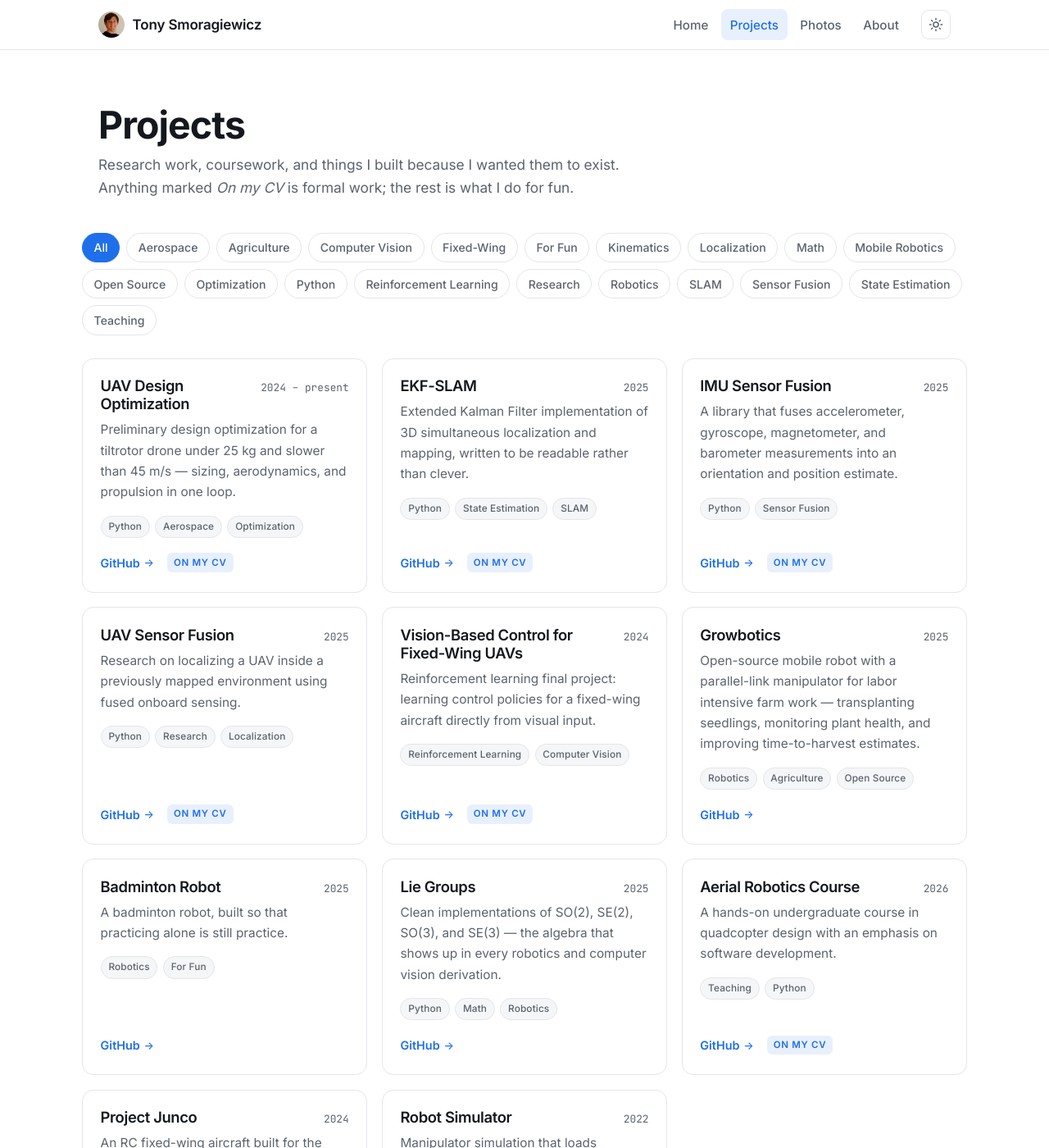
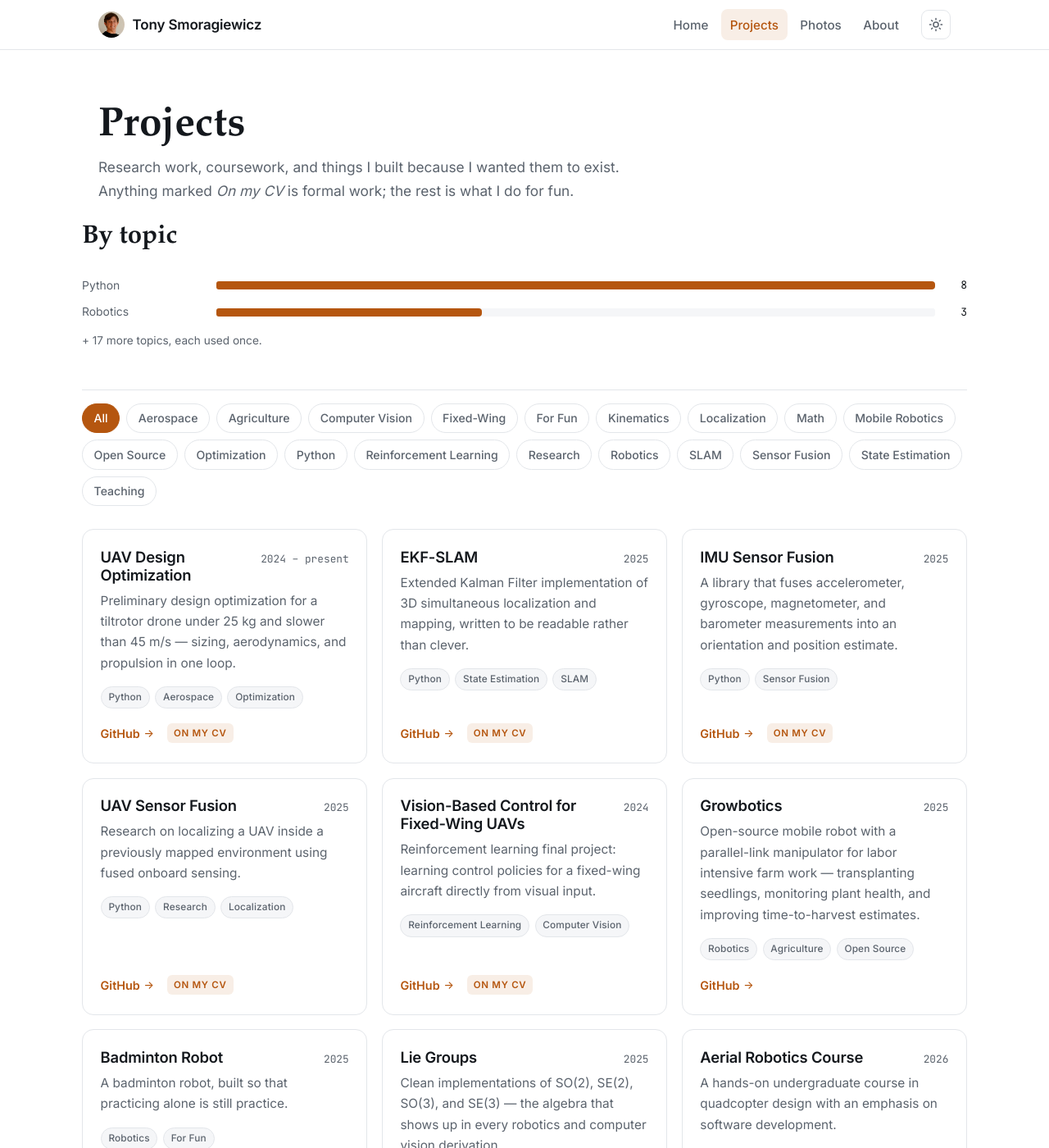
Before and after one commit to Tsmorz/Tsmorz.github.io, a Jekyll site: the page built from projects.md, in a window 1280 px wide and 1400 px high. Shown: the whole window at 82% size. Built offline with Jekyll 4.4.1, drawn with Linux system fonts in a browser that asks for light colours; some web fonts are replaced.

Commit message:
Refresh visual identity and add a real project-topic chart
Swaps the generic GitHub-blue accent for a warm copper/amber (verified
>=4.5:1 text contrast in both themes), pairs the existing STIX Two Text
(already loaded for the hero's math glyphs) as a serif display face for
h1/h2, and reworks a few spots that read as generic AI-template output:
the hero's green-dot "status" badge becomes a mono-font lat/long
readout for Munich, and project cards trade the shadow-lift hover for
a quieter accent-border treatment.

Also adds a "By topic" bar chart to /projects/, computed entirely at
build time from _data/projects.yml via Liquid — no JS, no fake stats.
Per dataviz's color-formula.md, it's one measure across nominal
categories, so every bar uses the same accent hue rather than a
value ramp. Tags used only once are folded into a text note instead of
an "Other" bar: several projects carry more than one one-off tag, so
summing them isn't a project count, and plotting it on the same axis
as the real per-project bars would invent a comparison that isn't
in the data.

Verified with headless-Chrome screenshots (light/dark, desktop/mobile)
and a LiquidJS render of the chart against the real project data, since
Jekyll can't run locally here (system Ruby is 2.6, needs 2.7+).

Co-Authored-By: Claude Sonnet 5 <noreply@anthropic.com>

```diff
--- /dev/null
+++ b/_includes/topic-chart.html
@@ -0,0 +1,58 @@
+{%- comment -%}
+  Horizontal bar chart of project count by tag, computed at build time from
+  include.projects. One measure across nominal categories, so every bar takes
+  the same accent hue (a value-ramp on nominal categories misencodes them) —
+  see /dataviz's color-formula.md. Tags used only once are noted as a count
+  below the chart rather than drawn as a bar: a project can carry several
+  one-off tags, so summing them isn't a project count and plotting it on the
+  same axis as the real per-project bars would invent a comparison that isn't
+  in the data.
+{%- endcomment -%}
+{%- assign items = include.projects -%}
+{%- assign tag_str = "" -%}
+{%- for project in items -%}
+  {%- assign joined = project.tags | join: "|" -%}
+  {%- assign tag_str = tag_str | append: "|" | append: joined -%}
+{%- endfor -%}
+{%- assign all_tokens = tag_str | split: "|" -%}
+{%- assign tag_names = all_tokens | uniq | sort -%}
+
+{%- assign max_count = 0 -%}
+{%- assign one_off_count = 0 -%}
+{%- for t in tag_names -%}
+  {%- if t != "" -%}
+    {%- assign n = 0 -%}
+    {%- for tok in all_tokens -%}{%- if tok == t -%}{%- assign n = n | plus: 1 -%}{%- endif -%}{%- endfor -%}
+    {%- if n >= 2 -%}
+      {%- if n > max_count -%}{%- assign max_count = n -%}{%- endif -%}
+    {%- else -%}
+      {%- assign one_off_count = one_off_count | plus: 1 -%}
+    {%- endif -%}
+  {%- endif -%}
+{%- endfor -%}
+
+{%- if max_count > 0 -%}
+<div class="chart-bars" role="img" aria-label="Number of projects tagged with each recurring topic, most common first">
+  {%- for want in (1..max_count) reversed -%}
+    {%- for t in tag_names -%}
+      {%- if t != "" -%}
+        {%- assign n = 0 -%}
+        {%- for tok in all_tokens -%}{%- if tok == t -%}{%- assign n = n | plus: 1 -%}{%- endif -%}{%- endfor -%}
+        {%- if n == want and n >= 2 -%}
+          {%- assign pct = n | times: 100 | divided_by: max_count | floor -%}
+          <div class="chart-row">
+            <span class="chart-label">{{ t }}</span>
+            <span class="chart-track">
+              <span class="chart-bar" style="width: {{ pct }}%" title="{{ t }} — {{ n }} projects"></span>
+            </span>
+            <span class="chart-value">{{ n }}</span>
+          </div>
+        {%- endif -%}
+      {%- endif -%}
+    {%- endfor -%}
+  {%- endfor -%}
+</div>
+{%- if one_off_count > 0 -%}
+<p class="chart-note">+ {{ one_off_count }} more topic{% if one_off_count != 1 %}s{% endif %}, each used once.</p>
+{%- endif -%}
+{%- endif -%}
--- a/_layouts/default.html
+++ b/_layouts/default.html
@@ -8,7 +8,7 @@
     <link rel="icon" href="{{ '/assets/img/logo.jpg' | relative_url }}">
     <link rel="preconnect" href="https://fonts.googleapis.com">
     <link rel="preconnect" href="https://fonts.gstatic.com" crossorigin>
-    <link href="https://fonts.googleapis.com/css2?family=Inter:wght@400;500;600;700&family=JetBrains+Mono:wght@400;500&family=STIX+Two+Text:ital@1&display=swap" rel="stylesheet">
+    <link href="https://fonts.googleapis.com/css2?family=Inter:wght@400;500;600;700&family=JetBrains+Mono:wght@400;500&family=STIX+Two+Text:ital,wght@0,500;0,600;1,400&display=swap" rel="stylesheet">
     <link rel="stylesheet" href="{{ '/assets/css/main.css' | relative_url }}">
     <script>
       (function () {
--- a/assets/css/main.css
+++ b/assets/css/main.css
@@ -9,13 +9,14 @@
   --border-strong: #cfd4da;
   --text: #14181d;
   --text-muted: #5b636d;
-  --accent: #1f6feb;
-  --accent-soft: rgba(31, 111, 235, 0.10);
+  --accent: #b5560f;
+  --accent-soft: rgba(181, 86, 15, 0.10);
   --shadow: 0 1px 2px rgba(16, 24, 40, .04), 0 8px 24px rgba(16, 24, 40, .06);
   --shadow-lift: 0 2px 4px rgba(16, 24, 40, .06), 0 16px 40px rgba(16, 24, 40, .12);
   --radius: 14px;
   --wrap: 1080px;
   --font: "Inter", -apple-system, BlinkMacSystemFont, "Segoe UI", Helvetica, Arial, sans-serif;
+  --serif: "STIX Two Text", "Iowan Old Style", "Palatino Linotype", Georgia, serif;
   --mono: "JetBrains Mono", ui-monospace, SFMono-Regular, Menlo, monospace;
 }
 
@@ -28,8 +29,8 @@
     --border-strong: #33404f;
     --text: #e7ecf3;
     --text-muted: #9aa6b4;
-    --accent: #6ea8ff;
-    --accent-soft: rgba(110, 168, 255, 0.14);
+    --accent: #f0a445;
+    --accent-soft: rgba(240, 164, 69, 0.14);
     --shadow: 0 1px 2px rgba(0, 0, 0, .4), 0 8px 24px rgba(0, 0, 0, .35);
     --shadow-lift: 0 2px 4px rgba(0, 0, 0, .45), 0 16px 40px rgba(0, 0, 0, .5);
   }
@@ -43,8 +44,8 @@
   --border-strong: #33404f;
   --text: #e7ecf3;
   --text-muted: #9aa6b4;
-  --accent: #6ea8ff;
-  --accent-soft: rgba(110, 168, 255, 0.14);
+  --accent: #f0a445;
+  --accent-soft: rgba(240, 164, 69, 0.14);
   --shadow: 0 1px 2px rgba(0, 0, 0, .4), 0 8px 24px rgba(0, 0, 0, .35);
   --shadow-lift: 0 2px 4px rgba(0, 0, 0, .45), 0 16px 40px rgba(0, 0, 0, .5);
 }
@@ -71,9 +72,10 @@ img { max-width: 100%; display: block; }
 a { color: var(--accent); text-decoration: none; }
 a:hover { text-decoration: underline; }
 
-h1, h2, h3, h4 { line-height: 1.2; letter-spacing: -0.02em; margin: 0 0 .5em; }
-h1 { font-size: clamp(2rem, 5vw, 2.9rem); font-weight: 700; }
-h2 { font-size: clamp(1.4rem, 3vw, 1.85rem); font-weight: 650; }
+h1, h2, h3, h4 { line-height: 1.2; letter-spacing: -0.01em; margin: 0 0 .5em; }
+h1, h2 { font-family: var(--serif); font-weight: 600; letter-spacing: 0; }
+h1 { font-size: clamp(2.1rem, 5vw, 3.1rem); }
+h2 { font-size: clamp(1.5rem, 3vw, 1.95rem); }
 h3 { font-size: 1.15rem; font-weight: 600; }
 
 code, pre { font-family: var(--mono); font-size: .9em; }
@@ -168,12 +170,10 @@ pre code { background: none; border: 0; padding: 0; }
   align-items: center;
 }
 .hero-eyebrow {
-  display: inline-flex; align-items: center; gap: .5rem;
-  font-size: .85rem; font-weight: 500; color: var(--text-muted);
-  background: var(--bg-soft); border: 1px solid var(--border);
-  padding: .3rem .75rem; border-radius: 999px; margin-bottom: 1.1rem;
+  display: block;
+  font-family: var(--mono); font-size: .8rem; letter-spacing: .03em;
+  color: var(--accent); margin-bottom: 1rem;
 }
-.hero-eyebrow .dot { width: 7px; height: 7px; border-radius: 50%; background: #2ecc71; }
 .hero h1 { margin-bottom: .6rem; }
 .hero h1 .accent { color: var(--accent); }
 .hero-lede { font-size: 1.12rem; color: var(--text-muted); max-width: 56ch; margin: 0 0 1.6rem; }
@@ -217,6 +217,23 @@ pre code { background: none; border: 0; padding: 0; }
 .page-sub { color: var(--text-muted); font-size: 1.08rem; margin: 0; max-width: 60ch; }
 
 /* ---------------------------------------------------------------
+   Topic chart (build-time bar chart of project counts by tag)
+   --------------------------------------------------------------- */
+.chart-bars { display: flex; flex-direction: column; gap: .6rem; }
+.chart-row {
+  display: grid; grid-template-columns: minmax(88px, 150px) 1fr 2.4ch;
+  align-items: center; gap: .85rem;
+}
+.chart-label {
+  font-size: .87rem; color: var(--text-muted);
+  white-space: nowrap; overflow: hidden; text-overflow: ellipsis;
+}
+.chart-track { height: 10px; background: var(--bg-soft); border-radius: 3px; overflow: hidden; }
+.chart-bar { display: block; height: 100%; min-width: 6px; background: var(--accent); border-radius: 0 4px 4px 0; }
+.chart-value { font-family: var(--mono); font-size: .82rem; color: var(--text); text-align: right; }
+.chart-note { color: var(--text-muted); font-size: .85rem; margin: .75rem 0 0; }
+
+/* ---------------------------------------------------------------
    Project cards
    --------------------------------------------------------------- */
 .card-grid {
@@ -228,9 +245,9 @@ pre code { background: none; border: 0; padding: 0; }
   display: flex; flex-direction: column;
   background: var(--surface); border: 1px solid var(--border);
   border-radius: var(--radius); padding: 1.35rem;
-  transition: transform .16s ease, box-shadow .16s ease, border-color .16s ease;
+  transition: border-color .16s ease, background .16s ease;
 }
-.card:hover { transform: translateY(-3px); box-shadow: var(--shadow-lift); border-color: var(--border-strong); }
+.card:hover { border-color: var(--accent); background: var(--bg-soft); }
 .card-media { margin: -1.35rem -1.35rem 1.1rem; border-radius: var(--radius) var(--radius) 0 0; overflow: hidden; }
 .card-media img { width: 100%; aspect-ratio: 16 / 9; object-fit: cover; }
 .card-top { display: flex; align-items: baseline; justify-content: space-between; gap: .75rem; }
--- a/index.html
+++ b/index.html
@@ -8,7 +8,7 @@ description: Tony Smoragiewicz — robotics PhD researcher working on state esti
   <canvas class="hero-field" aria-hidden="true"></canvas>
   <div class="hero-inner">
     <div>
-      <span class="hero-eyebrow"><span class="dot"></span> PhD researcher in Munich</span>
+      <span class="hero-eyebrow">48.1351&deg; N, 11.5820&deg; E &mdash; Munich, DE</span>
       <h1>Hi, I'm Tony &mdash;<br>I build <span class="accent">robots that know where they are.</span></h1>
       <p class="hero-lede">
         I'm a robotics PhD researcher at the Technical University of Munich, working on
--- a/projects.md
+++ b/projects.md
@@ -13,7 +13,12 @@ permalink: /projects/
   </p>
 </section>
 
-<section class="wrap section" style="border: 0; padding-top: 1rem;">
+<section class="wrap section" style="padding-top: 0;">
+  <div class="section-head"><h2>By topic</h2></div>
+  {% include topic-chart.html projects=site.data.projects %}
+</section>
+
+<section class="wrap section" style="padding-top: 1rem;">
   {%- assign tag_str = "" -%}
   {%- for project in site.data.projects -%}
     {%- assign joined = project.tags | join: "|" -%}
```
